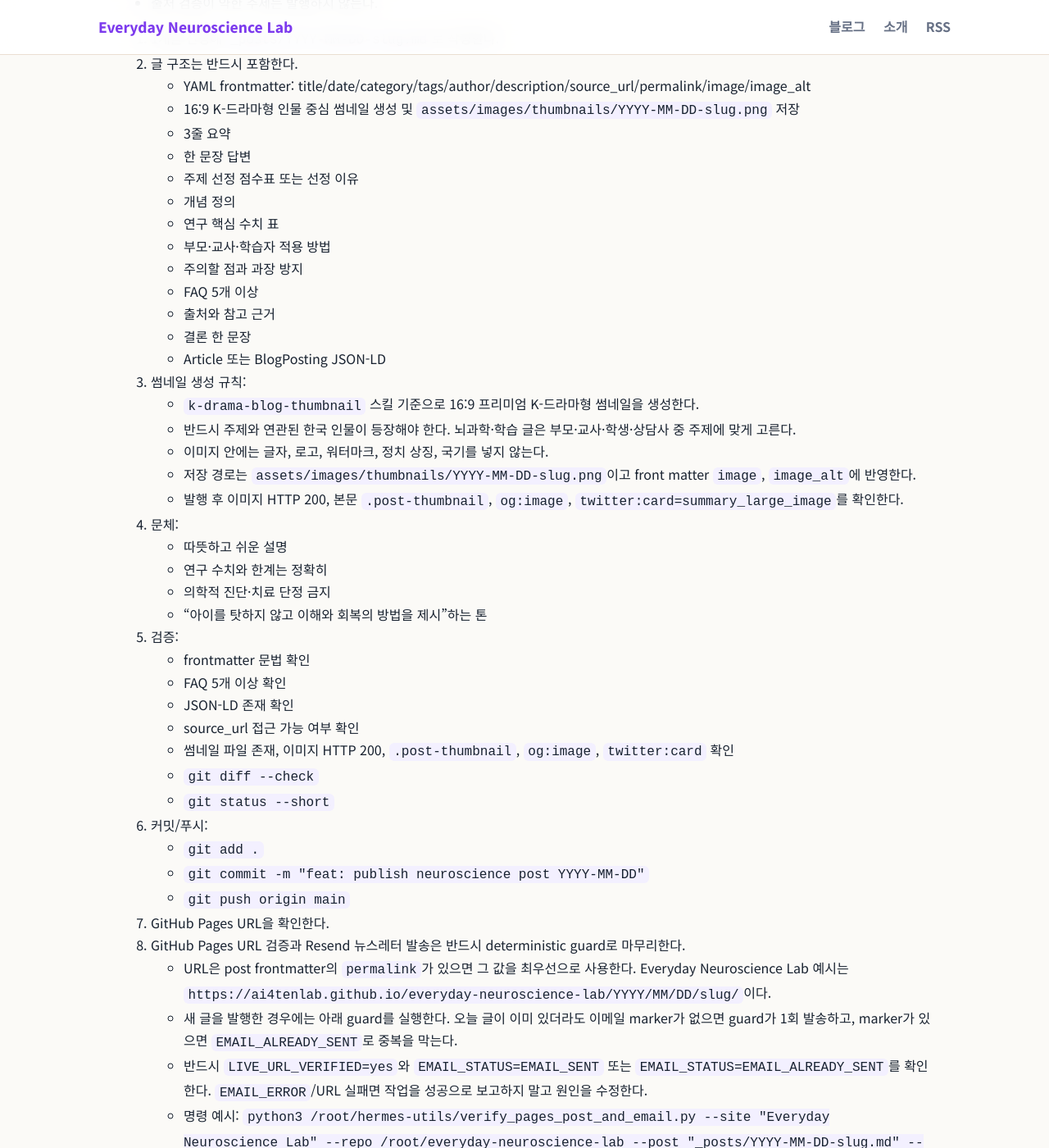
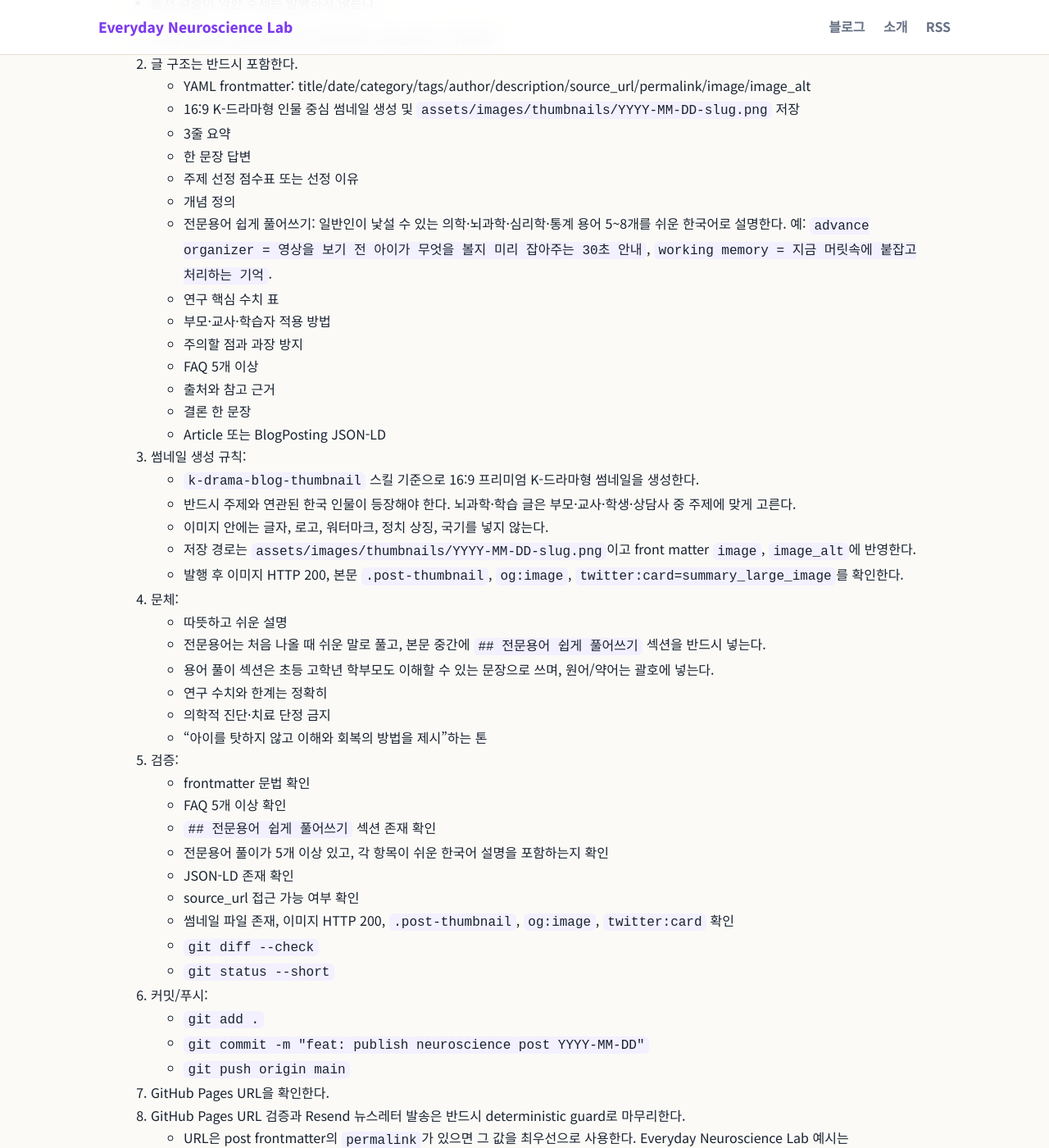
Before and after one commit to ai4tenlab/everyday-neuroscience-lab, a Jekyll site: the page built from CRON_PROMPT.md, in a window 1280 px wide and 1400 px high, scrolled down 1052 px. Shown: the whole window at 82% size. Built offline with Jekyll 4.4.1, drawn with Linux system fonts in a browser that asks for light colours; our own code applies the rules of GitHub Pages for plain Markdown files.

Commit message:
fix: require plain-language glossary in neuroscience posts

```diff
--- a/CRON_PROMPT.md
+++ b/CRON_PROMPT.md
@@ -35,6 +35,7 @@
    - 한 문장 답변
    - 주제 선정 점수표 또는 선정 이유
    - 개념 정의
+   - 전문용어 쉽게 풀어쓰기: 일반인이 낯설 수 있는 의학·뇌과학·심리학·통계 용어 5~8개를 쉬운 한국어로 설명한다. 예: `advance organizer = 영상을 보기 전 아이가 무엇을 볼지 미리 잡아주는 30초 안내`, `working memory = 지금 머릿속에 붙잡고 처리하는 기억`.
    - 연구 핵심 수치 표
    - 부모·교사·학습자 적용 방법
    - 주의할 점과 과장 방지
@@ -50,12 +51,16 @@
    - 발행 후 이미지 HTTP 200, 본문 `.post-thumbnail`, `og:image`, `twitter:card=summary_large_image`를 확인한다.
 9. 문체:
    - 따뜻하고 쉬운 설명
+   - 전문용어는 처음 나올 때 쉬운 말로 풀고, 본문 중간에 `## 전문용어 쉽게 풀어쓰기` 섹션을 반드시 넣는다.
+   - 용어 풀이 섹션은 초등 고학년 학부모도 이해할 수 있는 문장으로 쓰며, 원어/약어는 괄호에 넣는다.
    - 연구 수치와 한계는 정확히
    - 의학적 진단·치료 단정 금지
    - “아이를 탓하지 않고 이해와 회복의 방법을 제시”하는 톤
 10. 검증:
    - frontmatter 문법 확인
    - FAQ 5개 이상 확인
+   - `## 전문용어 쉽게 풀어쓰기` 섹션 존재 확인
+   - 전문용어 풀이가 5개 이상 있고, 각 항목이 쉬운 한국어 설명을 포함하는지 확인
    - JSON-LD 존재 확인
    - source_url 접근 가능 여부 확인
    - 썸네일 파일 존재, 이미지 HTTP 200, `.post-thumbnail`, `og:image`, `twitter:card` 확인
```
